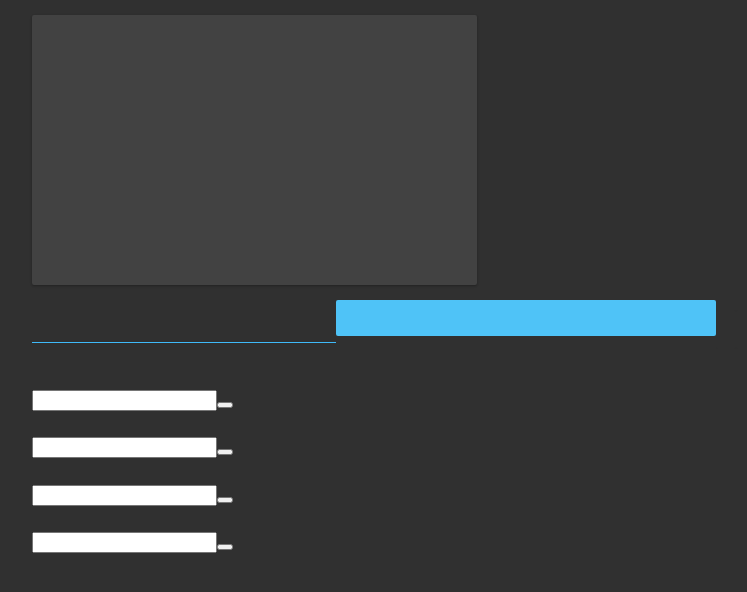
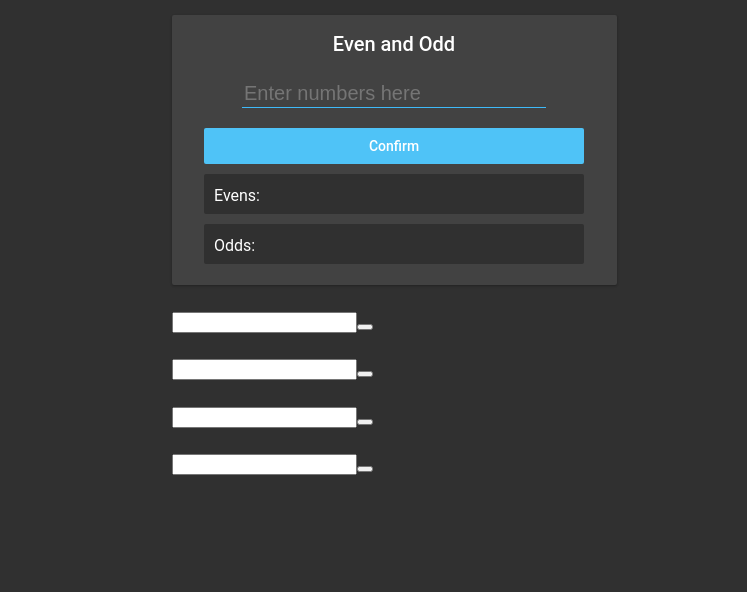
Before and after one commit to loganw0315/react-toy-problems, a React (Create React App) app: page / in a window 1280 px wide. Shown: the top 592 px of the page, without its empty margins (246-993 px from the left). Built offline with nearby package versions, Linux system fonts and the light colour scheme.

Commit message:
Completed EvenAndOdd component

```diff
--- a/src/components/TopicBrowser/TopicBrowser.js
+++ b/src/components/TopicBrowser/TopicBrowser.js
@@ -6,7 +6,7 @@ import Palindrome from '../Topics/Palindrome';
 import Sum from '../Topics/Sum';
 class TopicBrowser extends Component {
     render() {
-     return(<div>
+     return(<div className='parent'>
         <EvenAndOdd />
         <FilterObject />
         <FilterString />
--- a/src/components/Topics/EvenAndOdd.js
+++ b/src/components/Topics/EvenAndOdd.js
@@ -1,14 +1,36 @@
 import React, { Component } from 'react';
 
 class EvenAndOdd extends Component {
+    state = {
+        evenArray: [],
+        oddArray: [],
+        userInput: ''
+    }
+
+    handleChange = event => {
+        this.setState({
+            userInput: event.target.value
+        })
+    }
+
+    handleClick = (event, props) => {
+        let userInput = this.state.userInput.split(',')
+        let evens = userInput.filter(e => e%2===0)
+        let odds = userInput.filter(e => e%2)
+        this.setState({
+            evenArray: evens,
+            oddArray: odds
+        })
+    }
+
     render() {
-      return (
-        <div>
-            <h4 className='puzzleBox evenAndOddPB'></h4>
-            <input className='inputLine'></input>
-            <button className='confirmationButton'></button>
-            <span className='resultsBox'></span>
-            <span className='resultsBox'></span>
+        return (
+        <div className='puzzleBox evenAndOddPB'>
+            <h4 >Even and Odd</h4>
+            <input name="userInput" type="text" className='inputLine' onChange={this.handleChange} placeholder='Enter numbers here'></input>
+            <button className='confirmationButton' onClick={this.handleClick}>Confirm</button>
+            <span className='resultsBox'>Evens: {this.state.evenArray.join(",")}</span>
+            <span className='resultsBox'>Odds: {this.state.oddArray.join(",")}</span>
         </div>
         )
 
```
